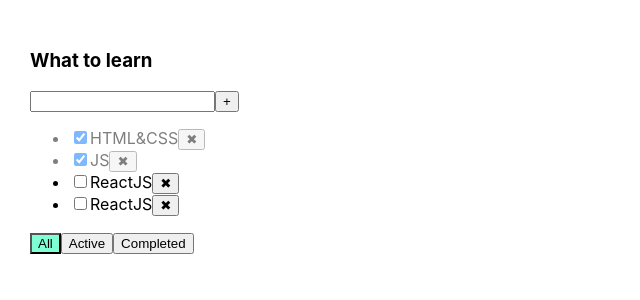
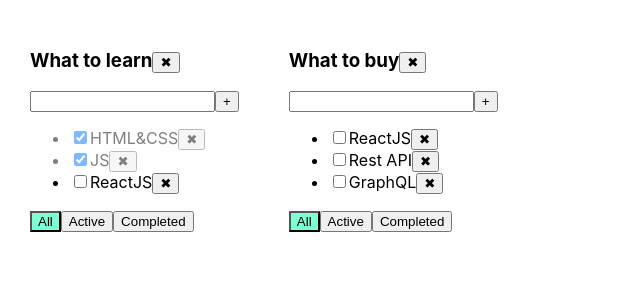
Before and after one commit to b00017469/todolist, a React (Create React App) app: page / in a window 1280 px wide. Shown: the top 300 px of the page, without its empty margins (0-640 px from the left). Built offline with nearby package versions, Linux system fonts and the light colour scheme.

Commit message:
lesson 5

```diff
--- a/src/App.css
+++ b/src/App.css
@@ -22,3 +22,7 @@
 .is-done {
     opacity: 0.5;
 }
+
+.App h3 {
+    display: inline-block;
+}
--- a/src/App.tsx
+++ b/src/App.tsx
@@ -1,52 +1,95 @@
 import React, {useState} from 'react';
 import './App.css';
-import {Todolist} from "./Todolist";
+import {Task, Todolist} from "./Todolist";
 import {v1} from "uuid";
 
 export type FilterValue = 'all' | 'active' | 'completed';
 
+export type Todolists = {
+    id: string;
+    title: string;
+    filter: FilterValue;
+};
+
+export type TaskState = {
+    [key: string]: Task[];
+}
+
 
 export const App = () => {
-    const [tasks, setTasks] = useState([
+    const todolistId1 = v1();
+    const todolistId2 = v1();
+
+    const [todolists, setTodolists] = useState<Todolists[]>(
+        [
+            {id: todolistId1, title: 'What to learn', filter: 'all'},
+            {id: todolistId2, title: 'What to buy', filter: 'all'},
+        ]
+    );
+
+    const [tasks, setTasks] = useState<TaskState>(
+        {
+            [todolistId1]: [
                 {id: v1(), title: "HTML&CSS", isDone: true},
                 {id: v1(), title: "JS", isDone: true},
                 {id: v1(), title: "ReactJS", isDone: false},
-        {id: v1(), title: "ReactJS", isDone: false}
-    ]);
-    const [filter, setFilter] = useState<FilterValue>('all');
+            ],
+            [todolistId2]: [
+                {id: v1(), title: "ReactJS", isDone: false},
+                {id: v1(), title: "Rest API", isDone: false},
+                {id: v1(), title: "GraphQL", isDone: false}
+            ],
+        }
+    );
 
-    const removeTask = (id: string) => {
-        setTasks(tasks.filter(task => task.id !== id))
+    const removeTask = (todolistId: string, id: string) => {
+        setTasks({
+            ...tasks,
+            [todolistId]: tasks[todolistId].filter(task => task.id !== id)
+        });
     };
 
-    const changeStatus = (id: string, isDone: boolean) => {
-        setTasks(tasks.map(task => task.id === id ?
+    const changeStatus = (todolistId: string, id: string, isDone: boolean) => {
+        setTasks({
+            ...tasks, [todolistId]: tasks[todolistId].map(task => task.id === id ?
                 {...task, isDone}
                 : task)
-        );
+        })
     };
 
-    const addTask = (title: string) => {
+    const addTask = (todolistId: string, title: string) => {
         const newTask = {id: v1(), title, isDone: false};
-        setTasks([newTask, ...tasks]);
+        setTasks({...tasks, [todolistId]: [newTask, ...tasks[todolistId]]});
     };
 
-    let tasksForTodolist = tasks;
-    if (filter === 'active') tasksForTodolist = tasks.filter(task => !task.isDone);
-    if (filter === 'completed') tasksForTodolist = tasks.filter(task => task.isDone);
+    const changeFilter = (todolistId: string, value: FilterValue) => {
+        setTodolists(todolists.map(todolist => todolist.id === todolistId
+            ? {...todolist, filter: value}
+            : todolist));
+    };
 
-    const changeFilter = (value: FilterValue) => {
-        setFilter(value);
-    };
+    const removeTodolist = (todolistId: string) => {
+        setTodolists(todolists.filter(todolist => todolist.id !== todolistId));
+    }
 
     return (
         <div className="App">
-            <Todolist title={'What to learn'} tasks={tasksForTodolist}
+            {todolists.map(todolist => {
+                let tasksForTodolist = tasks[todolist.id];
+                if (todolist.filter === 'active') tasksForTodolist = tasks[todolist.id].filter(task => !task.isDone);
+                if (todolist.filter === 'completed') tasksForTodolist = tasks[todolist.id].filter(task => task.isDone);
+
+                return <Todolist key={todolist.id}
+                                 id={todolist.id}
+                                 title={todolist.title}
+                                 tasks={tasksForTodolist}
                                  removeTask={removeTask}
                                  setFilter={changeFilter}
                                  addTask={addTask}
                                  changeStatus={changeStatus}
-                      filter={filter}/>
+                                 filter={todolist.filter}
+                                 removeTodolist={removeTodolist}/>
+            })}
         </div>
     );
 }
--- a/src/Todolist.tsx
+++ b/src/Todolist.tsx
@@ -1,30 +1,34 @@
 import React, {ChangeEvent, KeyboardEvent, useState} from "react";
 import {FilterValue} from "./App";
 
-type Task = {
+export type Task = {
     id: string;
     title: string;
     isDone: boolean;
 };
 
 type Props = {
+    id: string;
     title: string;
     tasks: Task[];
     filter: FilterValue;
-    removeTask: (id: string) => void;
-    setFilter: (value: FilterValue) => void;
-    addTask: (title: string) => void;
-    changeStatus: (id: string, isDone: boolean) => void;
+    removeTask: (todolistId: string, id: string) => void;
+    setFilter: (todolistId: string, value: FilterValue) => void;
+    addTask: (todolistId: string, title: string) => void;
+    changeStatus: (todolistId: string, id: string, isDone: boolean) => void;
+    removeTodolist: (todolistId: string) => void;
 };
 
 export const Todolist = ({
                              title,
+                             id,
                              tasks,
                              removeTask,
                              setFilter,
                              addTask,
                              changeStatus,
-                             filter
+                             filter,
+                             removeTodolist
                          }: Props) => {
     const [taskTitle, setTaskTitle] = useState<string>('');
     const [errorMessage, setErrorMessage] = useState<string | null>(null);
@@ -36,7 +40,7 @@
 
     const addTaskHandle = () => {
         if (taskTitle.trim() !== '') {
-            addTask(taskTitle.trim());
+            addTask(id, taskTitle.trim());
             setTaskTitle('');
         } else {
             setErrorMessage('Title is required');
@@ -48,19 +52,24 @@
     };
 
     const onAllClickHandle = () => {
-        setFilter('all');
+        setFilter(id, 'all');
     };
 
     const onActiveClickHandle = () => {
-        setFilter('active');
+        setFilter(id, 'active');
     };
 
     const onCompletedClickHandle = () => {
-        setFilter('completed');
+        setFilter(id, 'completed');
+    };
+
+    const onRemoveTodolistClick = () => {
+        removeTodolist(id);
     };
 
     return <div>
         <h3>{title}</h3>
+        <button onClick={onRemoveTodolistClick}>✖</button>
         <div>
             <input value={taskTitle} onChange={changeTitle}
                    onKeyPress={onKeyPressHandle}
@@ -71,10 +80,10 @@
         <ul>
             {tasks.map(task => {
                 const onRemoveClick = () => {
-                    removeTask(task.id)
+                    removeTask(id, task.id)
                 }
                 const onChangeHandle = (event: ChangeEvent<HTMLInputElement>) => {
-                    changeStatus(task.id, event.currentTarget.checked)
+                    changeStatus(id, task.id, event.currentTarget.checked)
                 }
                 return <li key={task.id} className={task.isDone ? 'is-done' : ''}>
                     <input type="checkbox" checked={task.isDone}
```
Lines whose indentation alone changed are shown as unchanged.
